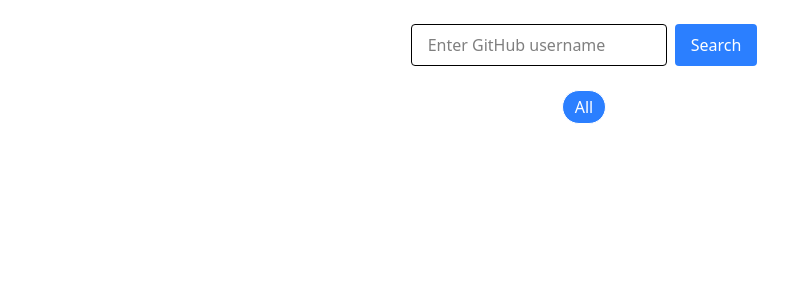
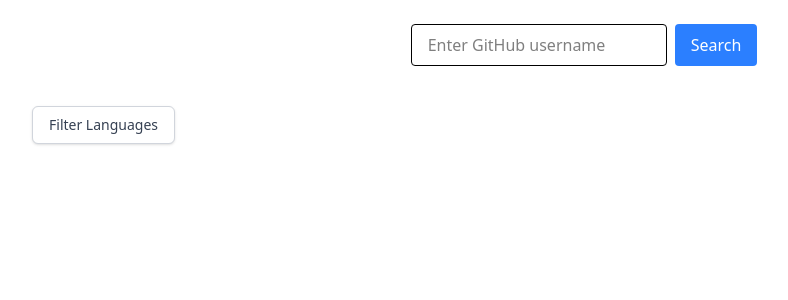
Before and after one commit to DasNerdwork/github-repo-browser, a React (Vite) app: page / in a window 1280 px wide. Shown: the top 300 px of the page, without its empty margins (56-844 px from the left). Built offline with nearby package versions, Linux system fonts and the light colour scheme.

Commit message:
feat: added multi select & memo for filters

```diff
--- a/src/App.tsx
+++ b/src/App.tsx
@@ -30,7 +30,8 @@ export const GET_USER_REPOS = gql`
 export default function App() {
   const [username, setUsername] = useState("");
   const [owner, setOwner] = useState("");
-  const [selectedLanguage, setSelectedLanguage] = useState<string | null>(null); // Optional filter for languages
+  const [isDropdownOpen, setIsDropdownOpen] = useState(false);
+  const [selectedLanguages, setSelectedLanguages] = useState<string[]>([]); // Optional multiple filters for languages
   const [getRepos, { data, loading, error }] = useLazyQuery(GET_USER_REPOS);
 
   const handleSearch = () => {
@@ -50,12 +51,30 @@ export default function App() {
 
   const filteredRepos = useMemo(() => {
     if (!data?.user?.repositories?.nodes) return [];
-    if (!selectedLanguage) return data.user.repositories.nodes;
+    if (selectedLanguages.length === 0) return data.user.repositories.nodes;
+
     return data.user.repositories.nodes.filter((repo: any) =>
-      repo.languages.edges.some((edge: any) => edge.node.name === selectedLanguage)
+      selectedLanguages.every((lang) =>
+        repo.languages.edges.some((edge: any) => edge.node.name === lang)
+      )
     );
-  }, [data, selectedLanguage]);
+  }, [data, selectedLanguages]);
 
+  const availableLanguages = useMemo(() => {
+    if (!filteredRepos.length) return [];
+
+    const set = new Set<string>();
+    filteredRepos.forEach((repo: any) => {
+      repo.languages.edges.forEach((edge: any) => {
+        // Nur hinzufügen, wenn die Sprache noch nicht ausgewählt ist
+        if (!selectedLanguages.includes(edge.node.name)) {
+          set.add(edge.node.name);
+        }
+      });
+    });
+
+    return Array.from(set);
+  }, [filteredRepos, selectedLanguages]);
 
   return (
     <div className="max-w-6xl mx-auto p-6">
@@ -77,27 +96,48 @@ export default function App() {
         </button>
       </div>
 
-      {/* Language Filter Buttons */}
-      <div className="flex gap-2 mb-6 justify-center flex-wrap">
+      {/* Active Filters */}
+      <div className="flex gap-2 flex-wrap mb-4">
+        {selectedLanguages.map((lang) => (
+          <span
+            key={lang}
+            className="px-3 py-1 rounded-full bg-blue-500 text-white cursor-pointer"
+            onClick={() =>
+              setSelectedLanguages((prev) => prev.filter((l) => l !== lang))
+            }
+          >
+            {lang} ✕
+          </span>
+        ))}
+      </div>
+
+      {/* Language Filter Dropdown */}
+      <div className="relative inline-block text-left mb-6">
         <button
-          className={`px-3 py-1 rounded-full border ${
-            selectedLanguage === null ? "bg-blue-500 text-white" : "bg-gray-200"
-          }`}
-          onClick={() => setSelectedLanguage(null)}
+          onClick={() => setIsDropdownOpen((prev) => !prev)}
+          className="inline-flex justify-center w-full rounded-md border border-gray-300 shadow-sm px-4 py-2 bg-white text-sm font-medium text-gray-700 hover:bg-gray-50"
         >
-          All
+          Filter Languages
         </button>
-        {languages.map((lang) => (
+        {isDropdownOpen && (
+          <div className="absolute mt-2 w-56 rounded-md shadow-lg bg-white ring-1 ring-black ring-opacity-5 z-10">
+            <div className="py-1">
+              {availableLanguages.map((lang) => (
                 <button
                   key={lang}
-            className={`px-3 py-1 rounded-full border ${
-              selectedLanguage === lang ? "bg-blue-500 text-white" : "bg-gray-200"
-            }`}
-            onClick={() => setSelectedLanguage(lang)}
+                  className="w-full text-left px-4 py-2 text-sm text-gray-700 hover:bg-gray-100 flex justify-between"
+                  onClick={() => {
+                    setSelectedLanguages((prev) => [...prev, lang])
+                    setIsDropdownOpen(false);
+                  }}
                 >
                   {lang}
+                  {selectedLanguages.includes(lang) && <span>✔</span>}
                 </button>
               ))}
+            </div>
+          </div>
+        )}
       </div>
 
       {/* Loading / Error */}
```
Lines whose indentation alone changed are shown as unchanged.
